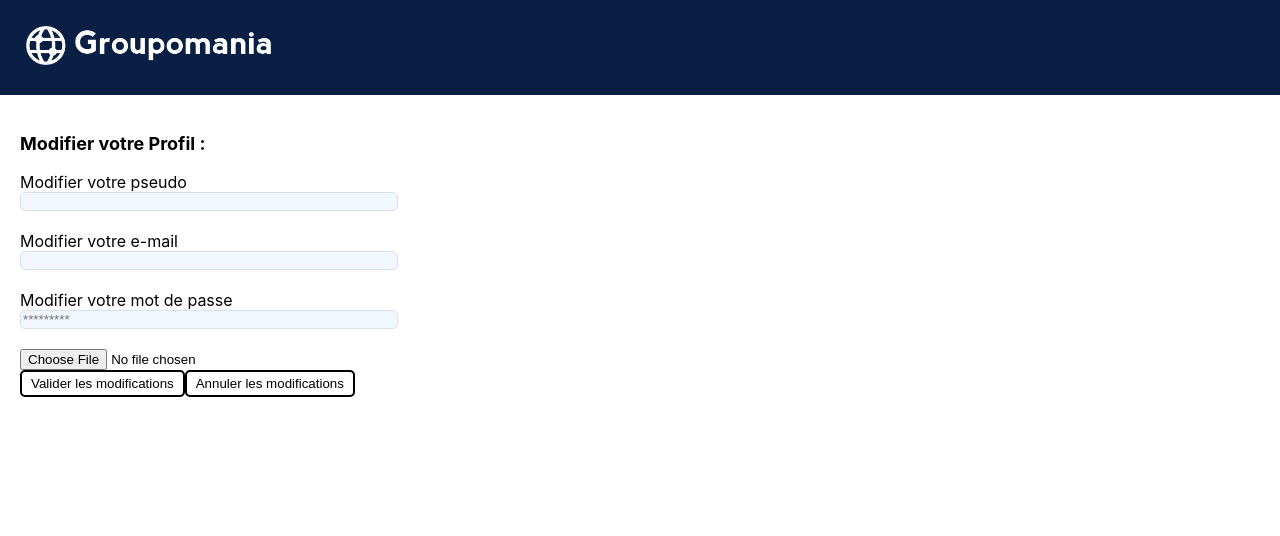
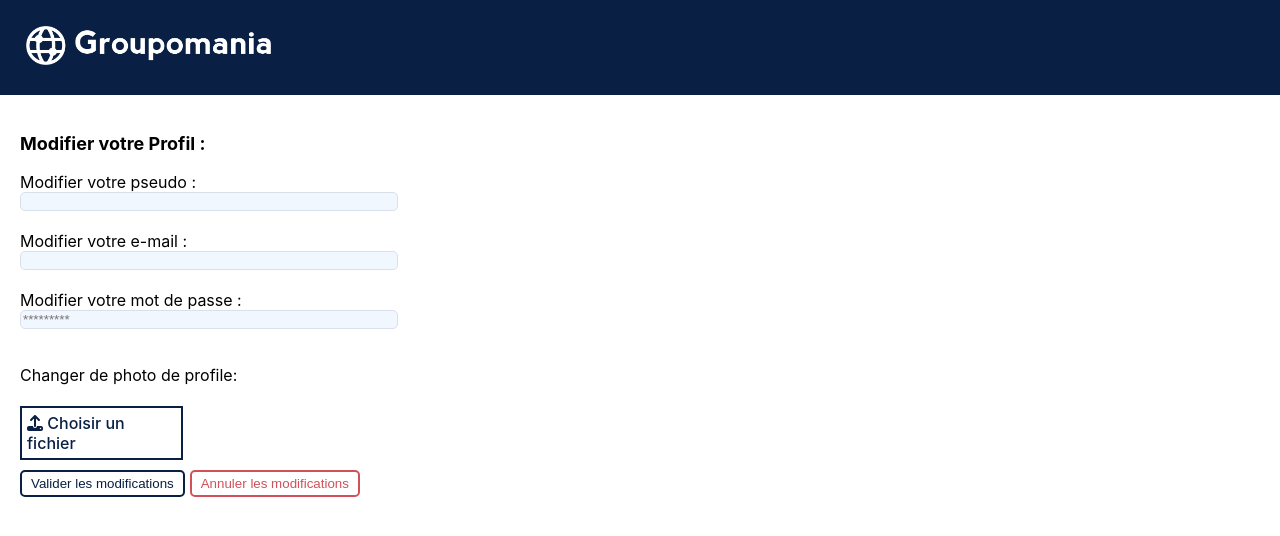
Before and after one commit to MaxenceCalifano/Groupomania, a React (Create React App) app in the folder frontend/: page /profile in a window 1280 px wide. Both pictures are taken after a click on the button "Modifier le profil". Shown: the top 536 px of the page. Built offline with nearby package versions, Linux system fonts and the light colour scheme; no server answers.

Commit message:
fix: modale position

```diff
--- a/frontend/src/Components/SignUp.js
+++ b/frontend/src/Components/SignUp.js
@@ -68,7 +68,7 @@ export default function SignUp() {
 
        if(Object.values(inputsChecks).every(Boolean)){
             setValidationIsDisabled(false);
-       }
+       } else setValidationIsDisabled(true)
         }
     ,[inputsChecks] )
     return(
--- a/frontend/src/Components/post.js
+++ b/frontend/src/Components/post.js
@@ -143,6 +143,7 @@ export default function Post(props) {
             .then(() => {
                 getAllComments();
                 setShowCommentInput(!showCommentInput);
+                setIsFolded(false);
             })
     }
     let commentText = "";
--- a/frontend/src/Components/postModale.js
+++ b/frontend/src/Components/postModale.js
@@ -1,11 +1,16 @@
 import React from "react";
 import Button from "./button";
+import { FontAwesomeIcon } from '@fortawesome/react-fontawesome';
+import { faUpload } from '@fortawesome/free-solid-svg-icons';
 
 
 export default function PostModale(props) {
+
+    console.log(window.scrollY);
+    const viewPosition = window.scrollY+30;
     return (
         <div>
-                <div className="newPost-input createNewPost">
+                <div style={{top:viewPosition}} className="newPost-input createNewPost">
                     <div className="createNewPost-header">
                         <p>Créer un post</p>
                     <Button style={{border: "none", color:"#282828", textAlign: "end"}} onClick={props.toogleEditMode} action="X"/>
@@ -18,12 +23,16 @@ export default function PostModale(props) {
                         <textarea placeholder="Écrivez ! Noircir le papier est idéal pour s'éclaircir l'esprit. -Aldous Huxley" defaultValue={props.text} className="postText" name="postText"
                         rows={10} onChange={ (e) => props.setText(e.target.value)}></textarea>
 
-                        <input className="imageInput" type={"file"} name={"image"} accept="image/png, image/jpeg, image/jpg"
+                        <input className="fileInput" type={"file"} name={"image"} id="image" accept="image/png, image/jpeg, image/jpg"
                         onChange={props.getFile} />
+                        <label htmlFor="image"><FontAwesomeIcon icon={faUpload} /> Choisir un fichier</label>
                         {props.image.preview !==""
                             ? <img src={props.image.preview} alt="avatar" width='100' height='auto'/>
                             : "" }
-                        <input type="text" placeholder={"Décrivez l'image en quelque mots"} defaultValue={props.caption} maxLength="50" onChange={ (e) => props.setCaption(e.target.value)}/>
+                        <div className="altAttributeInput">
+                            <label htmlFor="altAttributeInput">Décrivez l'image en quelque mots</label>
+                            <input type="text" placeholder={"un court texte déscriptif"} defaultValue={props.caption} maxLength="50" onChange={ (e) => props.setCaption(e.target.value)}/>
+                        </div>
                     </div>
 
                     <Button onClick={props.post} action="Poster" style={{color:"#0B5E9E"}} />
--- a/frontend/src/Components/profile.js
+++ b/frontend/src/Components/profile.js
@@ -1,5 +1,9 @@
 import React, {useState, useEffect} from "react";
 import { useNavigate } from "react-router";
+import { FontAwesomeIcon } from '@fortawesome/react-fontawesome';
+import { faUpload } from '@fortawesome/free-solid-svg-icons';
+
+
 import Button from "./button";
 import "../css/profile.css";
 
@@ -72,13 +76,6 @@ function Profile(props) {
                 .then(value => {
                         setavatar(value.result.avatarUrl)
                         setEmail(value.result.email)
-
-
-                    /* const img = {
-                        preview: URL.createObjectURL(value.result.avatarUrl),
-                        image:""
-                    }
-                    setImage(img);*/
                     } )
 
         }, []
@@ -105,26 +102,29 @@ function Profile(props) {
             {userDeletedMessage !== undefined ? <p>{userDeletedMessage}</p>
             :
             <div>
-                {isInEditMode ?
+            {isInEditMode ?
             <div className="editProfile">
 
                 <p className="title">Modifier votre Profil : </p>
 
-                <label htmlFor="username">Modifier votre pseudo</label>
+                <label htmlFor="username">Modifier votre pseudo :</label>
                 <input placeholder={props.username} onChange={(e) => setUsername(e.target.value)} type="text"></input>
 
-                <label htmlFor="email">Modifier votre e-mail</label>
+                <label htmlFor="email">Modifier votre e-mail :</label>
                 <input onChange={(e) => setEmail(e.target.value)} placeholder={email} type="text"></input>
 
-                <label htmlFor="password">Modifier votre mot de passe</label>
+                <label htmlFor="password">Modifier votre mot de passe :</label>
                 <input onChange={(e) => setPassword(e.target.value)} placeholder="*********" type="password" autoComplete="new-password"></input>
 
-                <input type={"file"} name={"image"} accept="image/png, image/jpeg, image/jpg" onChange={getFile}/>
+                <p>Changer de photo de profile:</p>
+                <input className="fileInput" type={"file"} name={"image"} id="image" accept="image/png, image/jpeg, image/jpg" onChange={getFile}/>
+                <label htmlFor="image"><FontAwesomeIcon icon={faUpload} /> Choisir un fichier</label>
+
                 {image.preview !== "" ? <img src={image.preview} alt="avatar" width='100' height='auto'/> : "" }
 
                 <div>
-                    <Button onClick={modifyProfile} action="Valider les modifications"/>
-                    <Button onClick={() => setIsInEditMode(false)} action="Annuler les modifications"/>
+                    <Button className="modifyProfileButton" onClick={modifyProfile} action="Valider les modifications"/>
+                    <Button className="cancelModificationsButton" onClick={() => setIsInEditMode(false)} action="Annuler les modifications"/>
                 </div>
 
 
@@ -133,13 +133,12 @@ function Profile(props) {
             : // Not in edit mode
             <div>
             <p className="title">Votre Profil : </p>
-            <p>Pseudo : {props.username}</p>
-            <p>e-mail : {email}</p>
-            <p>********</p>
-            <span>Photo de profil : </span> {avatar !== undefined ? <img className="avatar" src={`http://localhost:3000/images/${avatar}`} alt="avatar"></img> :""}
+            <p><span className="profile-bold">Pseudo :</span> {props.username}</p>
+            <p><span className="profile-bold">e-mail :</span> {email}</p>
+            <span className="showAvatar"><span className="profile-bold">Photo de profil :  </span>{avatar !== undefined ? <img className="avatar" src={`http://localhost:3000/images/${avatar}`} alt="avatar"></img> :""}</span>
 
             <div>
-                <Button onClick={() => setIsInEditMode(true)} action="Modifier le profil"/>
+                <Button className="modifyProfileButton" onClick={() => setIsInEditMode(true)} action="Modifier le profil"/>
                 <Button className="logoutButton" onClick={logout} action={"Se déconnecter"}/>
             </div>
 
--- a/frontend/src/css/button.css
+++ b/frontend/src/css/button.css
@@ -6,6 +6,10 @@
     border: 2px solid;
 }
 
+.defaultButton:hover {
+    transition: background-color 250ms;
+}
+
 .defaultButton:disabled,
 .defaultButton:disabled:hover {
     color: grey;
--- a/frontend/src/css/header.css
+++ b/frontend/src/css/header.css
@@ -19,13 +19,3 @@ header {
     display: flex;
     flex-direction: column;
 }
-
-.logoutButton {
-    color: #37527C;
-}
-
-.logoutButton:hover {
-    background-color: #37527C;
-    color: rgb(255, 255, 255);
-    border: 2px solid #37527C;
-}
--- a/frontend/src/css/newPost.css
+++ b/frontend/src/css/newPost.css
@@ -28,6 +28,7 @@
     padding: 10px;
     display: flex;
     flex-direction: column;
+    top: 10%
 }
 
 .createNewPost-header {
@@ -74,6 +75,11 @@ textarea {
     border: none;
 }
 
+.altAttributeInput {
+    margin: 15px 0;
+    display: flex;
+    flex-direction: column;
+}
 
 .imageInput+label {
     cursor: pointer;
--- a/frontend/src/css/profile.css
+++ b/frontend/src/css/profile.css
@@ -7,11 +7,47 @@
     flex-direction: column;
 }
 
+.modifyProfileButton {
+    margin: 5px 5px 5px 0px;
+    color: #091f43;
+}
+
+.modifyProfileButton:hover {
+    background-color: #091f43;
+    color: white;
+    border-color: #091f43;
+
+}
+
+.logoutButton {
+    color: #37527C;
+}
+
+.logoutButton:hover {
+    background-color: #37527C;
+    color: rgb(255, 255, 255);
+    border-color: #37527C;
+}
+
 .deleteButton {
     background-color: red;
     border-color: red;
     color: white;
     margin: 30px 0;
+}
+
+.deleteButton:hover {
+    background-color: #d1515a;
+}
+
+.cancelModificationsButton {
+    color: #d1515a;
+}
+
+.cancelModificationsButton:hover {
+    background-color: #d1515a;
+    border-color: #d1515a;
+    color: white;
 }
 
 .deleteWarning {
@@ -31,3 +67,41 @@
     background-color: #f1f7ff;
     width: 30%;
 }
+
+.showAvatar {
+    display: flex;
+    align-items: center;
+    gap: 10px;
+}
+
+.profile-bold {
+    font-weight: bold;
+}
+
+.fileInput {
+    width: 0.1px;
+    height: 0.1px;
+    opacity: 0;
+    overflow: hidden;
+    position: absolute;
+    z-index: -1;
+}
+
+.fileInput+label {
+    font-weight: 500;
+    background-color: white;
+    color: #091f43;
+    border: 2px solid #091f43;
+    display: inline-block;
+    width: 149px;
+    padding: 5px;
+    cursor: pointer;
+    margin: 5px 0;
+}
+
+.fileInput:focus+label,
+.fileInput+label:hover {
+    background-color: #091f43;
+    color: white;
+    transition: background-color 250ms;
+}
```
